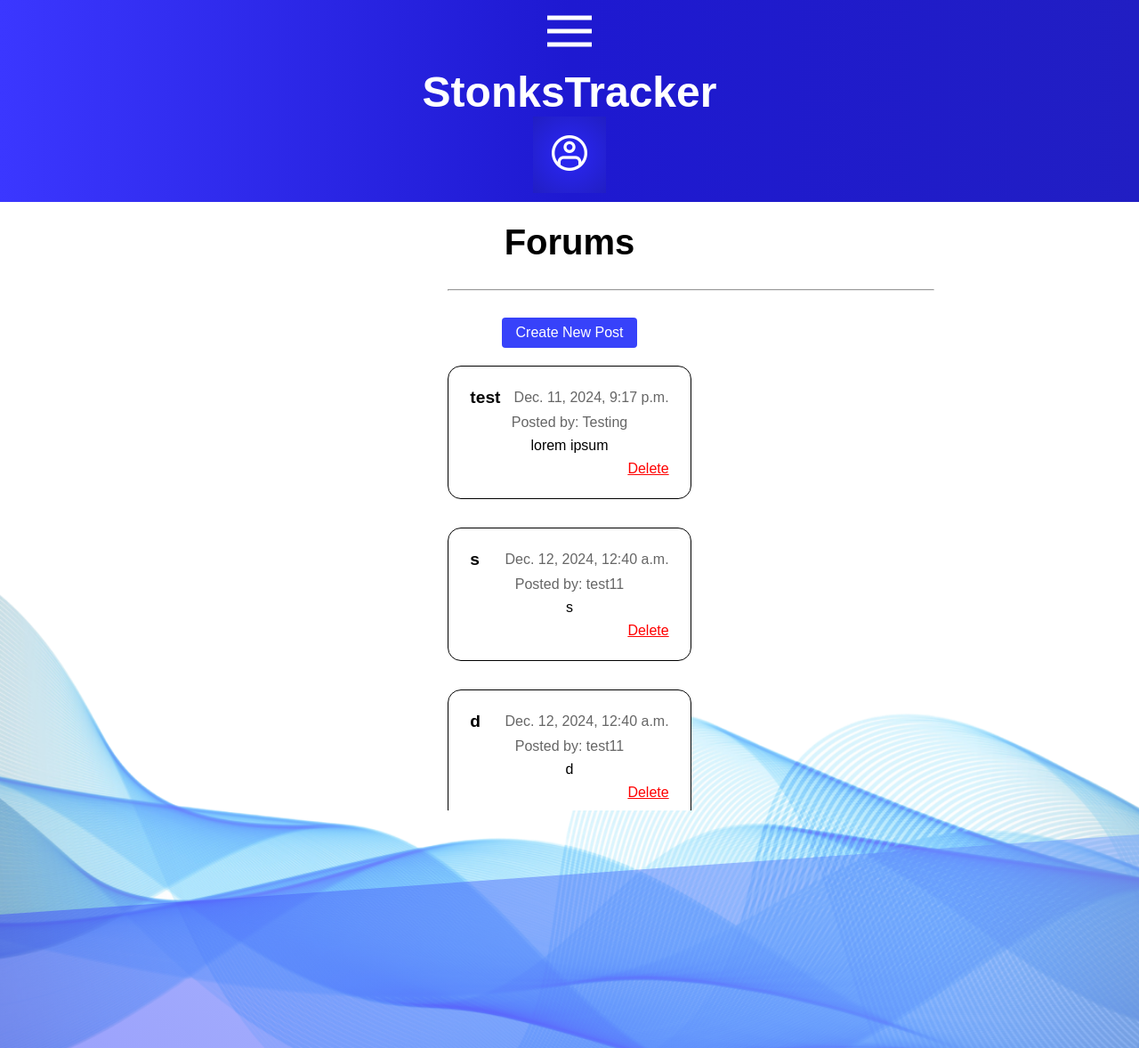
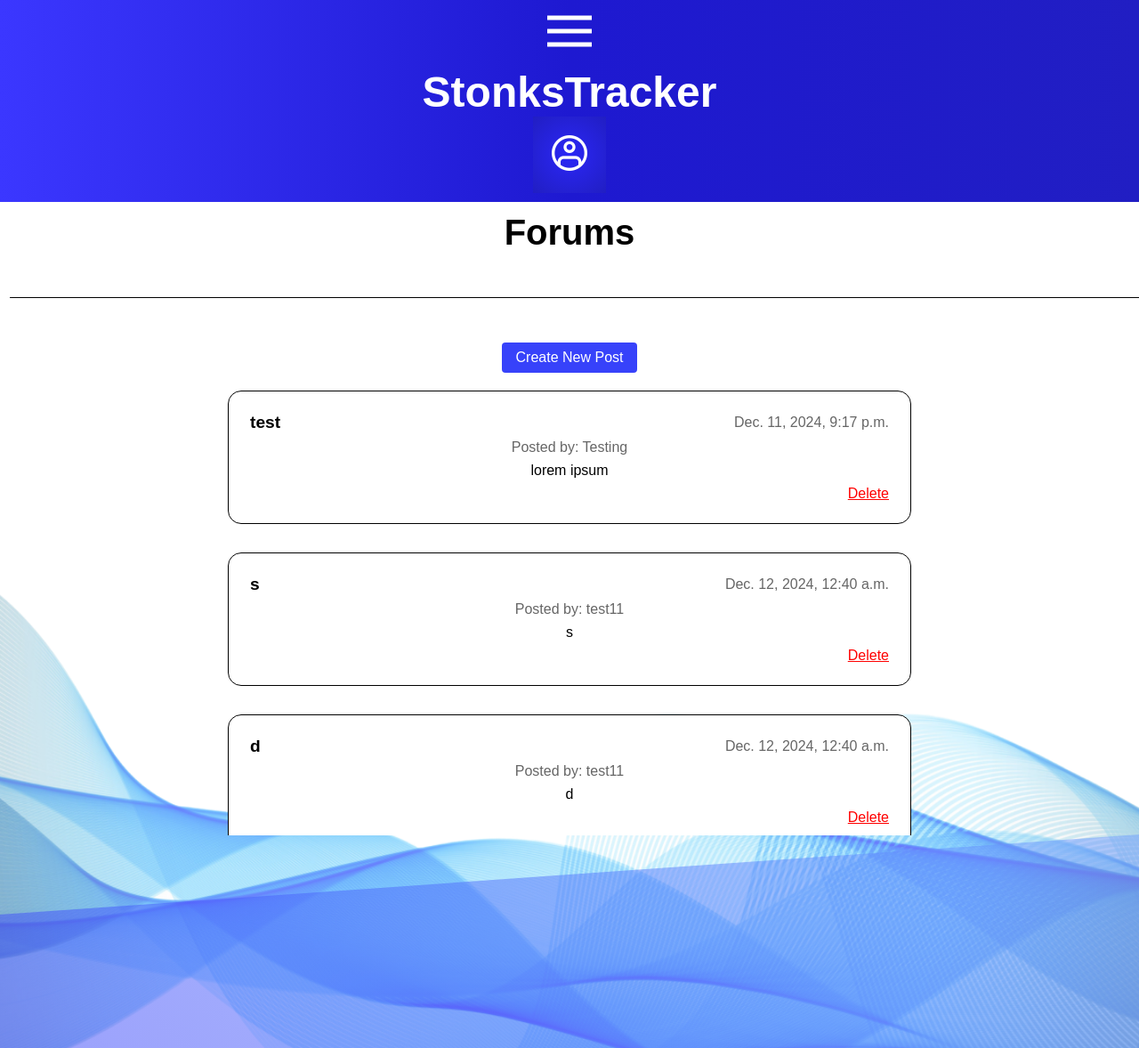
Before and after one commit to SamAgravante/CSIT327, a Django app: page /forums/ in a window 1280 px wide. Shown: the whole page at 89% size. Run offline with Django 5.2, Linux system fonts and the light colour scheme; data comes from the database, SQL or seed files in the repository; both versions use the stored data as it was after the commit.

Commit message:
Fixing UI

```diff
--- a/StonksTracker/tracker/static/css/faq.css
+++ b/StonksTracker/tracker/static/css/faq.css
@@ -7,7 +7,7 @@
     display: flex;
     justify-content: center;
     align-items: flex-start; /* Align items to the top */
-    width: 100%;
+
     min-height: calc(100vh - 70px); /* Adjust based on header height */
     margin-top: 70px; /* Adjust based on header height */
     background-size: cover;
--- a/StonksTracker/tracker/static/css/forum.css
+++ b/StonksTracker/tracker/static/css/forum.css
@@ -8,9 +8,10 @@ body {
 }
 
 .forums-container {
-    max-width: 1100px;
+
     margin: 2rem auto;
     padding: 0 1rem;
+    width: 500px;
 }
 
 .forums-title {
@@ -48,6 +49,7 @@ body {
     border-radius: 15px;
     border: 1px solid black;
     color: black; /* Set the font color to black */
+    width: 100%;
 }
 
 .post-header {
--- a/StonksTracker/tracker/templates/forums.html
+++ b/StonksTracker/tracker/templates/forums.html
@@ -8,9 +8,9 @@
 <link rel="stylesheet" href="{% static 'css/homepage.css' %}">
 <div class="container" style="background: transparent; box-shadow: 0 0px 0px;">
 
-    <div class="forums-container" style="background: transparent; box-shadow: 0 0px 0px; margin-bottom: 50px;">
+    <div class="forums-container" style="width: 800px; height: auto;">
         <h1 class="forums-title">Forums</h1>
-        <hr width="200%" style="margin: 30px auto;  ">
+        <hr width="170%" style="margin: 50px -245px; height: 1px; background-color: black; border: none;">
         <center><a href="{% url 'create_post' %}" class="create-post">Create New Post</a></center>
         <div class="forum-posts" style="overflow-y: scroll; max-height: 500px; max-width: 800px; -ms-overflow-style: none; scrollbar-width: none;"> <!-- Adjust the width and height as needed -->
             <style>
@@ -19,7 +19,7 @@
                 }
             </style>
             {% for forum in forums %}
-            <div class="forum-post">
+            <div class="forum-post" style="width: 100%;">
                 <div class="post-header">
                     <span class="post-title">{{ forum.title }}</span>
                     <span class="post-date">{{ forum.dateCreated }}</span>
--- a/StonksTracker/tracker/templates/item_list.html
+++ b/StonksTracker/tracker/templates/item_list.html
@@ -7,7 +7,7 @@
 <link rel="stylesheet" href="{% static 'css/item_list.css' %}">
 <link rel="stylesheet" href="{% static 'css/homepage.css' %}">
 <h1 class="itemlist-header" >Item List</h1>
-<hr width="1200px" style="margin-bottom:50px">
+<hr width="1200px" style="margin-bottom:50px; height: 1px; background-color: black; border: none;">
 
 <div class="content" style="margin-bottom:-100px">
     <div class="search-bar">
--- a/StonksTracker/tracker/templates/watchlist.html
+++ b/StonksTracker/tracker/templates/watchlist.html
@@ -6,9 +6,9 @@
 {% block content %}
     <link rel="stylesheet" href="{% static 'css/watchlist.css' %}">
     <link rel="stylesheet" href="{% static 'css/homepage.css' %}">
-    <div class="content">
+    <div class="content" style='width:1000px'>
         <h1 class="watchlist-header">Your Watchlist</h1>
-        <hr>
+        <hr width="120%" style=" margin: 35px -95px;height: 1px; background-color: black; border: none;">
         <div class="search-bar">
             <center><input type="text" placeholder="Search Items"></center>
         </div>
```
Also changed, not shown: StonksTracker/tracker/templates/faq.html (+9 -9 lines), StonksTracker/db.sqlite3, StonksTracker/tracker/static/css/watchlist.css (line endings or trailing spaces).
